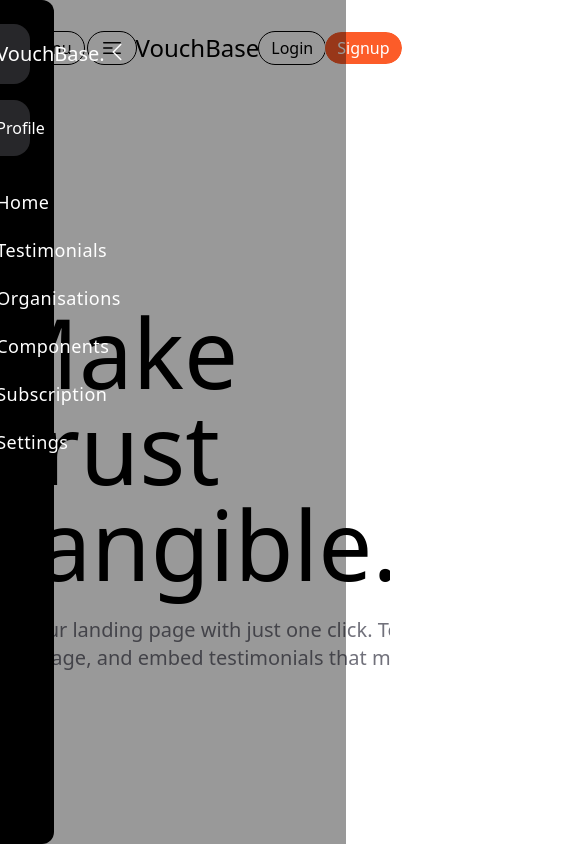
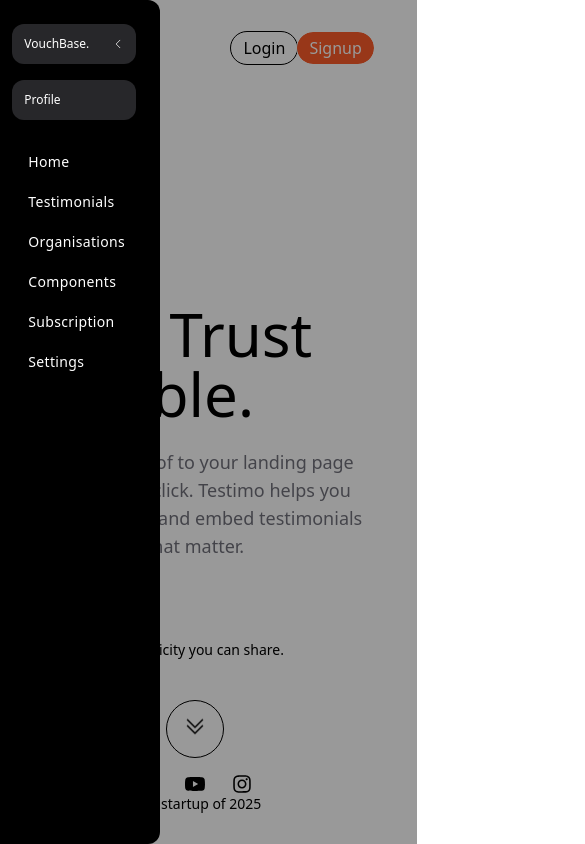
Before and after one commit to rohityadavv7/vouch-base, a Next.js app: page / in a window 390 px wide. Both pictures are taken after a click on the element 111 px from the left and 48 px from the top of the page. Shown: the top 844 px of the page, 585 px wide, since content can reach past the window. Built offline with nearby package versions, Linux system fonts and the light colour scheme.

Commit message:
added responsiveness

```diff
--- a/src/app/Components/BillCards.tsx
+++ b/src/app/Components/BillCards.tsx
@@ -9,12 +9,13 @@ interface billProps{
 
 function BillCards(props:billProps) {
   return (
-    <div className='rounded-xl min-w-xs bg-white/10 outline-1 p-8 flex flex-col space-y-4'>
+    <div className='w-60 sm:w-70 md:min-w-xs bg-white-200 rounded-2xl bg-clip-padding
+    backdrop-filter backdrop-blur-sm bg-opacity-10 outline-amber-50/10 outline-1 p-4 sm:p-6 lg:p-8 flex flex-col space-y-2 md:space-y-4'>
         <div>{props.plan}</div>
 
-        <div className='text-5xl tracking-wider'>{props.subscription}</div>
+        <div className='text-2xl md:text-4xl lg:text-5xl py-2 lg:py-6 border-amber-50/20 font-semibold border-b-1 tracking-wider'>{props.subscription}</div>
 
-        <div className='flex flex-col py-6 space-y-8 text-xs'>
+        <div className='flex flex-col py-2 space-y-3 md:py-6 md:space-y-8 text-xs'>
             {props.planBenefits.map((benefit,idx) => (
                 <div key={idx} className='flex items-center gap-3'>
                     <div><Check/></div>
@@ -23,8 +24,8 @@ function BillCards(props:billProps) {
             ))}
         </div>
 
-        <div className='py-4 '>
-            <button className='px-8 py-2 rounded-2xl bg-black text-white w-full'>
+        <div className='py-1 lg:py-4 '>
+            <button className='px-4 md:px-8 lg:py-2 rounded-2xl bg-amber-50/80 text-black w-full'>
                 Get Started
             </button>
         </div>
--- a/src/app/Components/Hero.tsx
+++ b/src/app/Components/Hero.tsx
@@ -26,36 +26,36 @@ function Hero() {
 
             <div className='h-[70vh] w-screen pb-00 mt-50  sticky top-60 z-100'>
                 <div className='mx-auto flex flex-col items-center justify-center'>
-                    <div className='select-none text-8xl'>
+                    <div className='select-none md:text-[5rem] lg:text-8xl'>
                         Make Trust Tangible.
                     </div>
 
-                    <div className='text-xl mt-6 text-zinc-500 w-180 text-center'>
+                    <div className='text-lg sm:text-lg px-6 md:px-1 mt-6 text-zinc-500 w-full md:w-180 text-center'>
                         Add social proof to your landing page with just one click. Testimo helps you track, manage, and embed testimonials that matter.
                     </div>
                 </div>
 
-                <div className='mt-50 text-lg flex justify-between items-center w-full px-10'>
-                <div className='select-none text-center pb-10'>
+                <div className='mt-20 sm:mt-50 text-lg flex flex-col sm:flex-row justify-between items-center w-full px-10'>
+                    <div className='select-none text-sm sm:text-sm md:text-lg text-center pb-10'>
                         Authenticity you can share.
                     </div>
 
                     <div>
-                    <div className='h-30 flex items-center justify-center w-30 border rounded-full'>
+                        <div className='sm:h-20 md:h-30 sm:w-20 p-4 md:p-0 md:w-30 flex items-center justify-center  border rounded-full'>
                             <div className='animate-bounce'>
                                 <ArrowDown/>
                             </div>
                         </div>
                     </div>
 
-                <div className='select-none pb-10'>
+                    <div className='select-none mt-4 sm:mt-0 pb-10'>
                         <div className='flex gap-2 justify-around'>
                             <X/>
                             <Youtube/>
                             <Instagram/>
                         </div>
 
-                    <div>
+                        <div className='text-sm md:text-lg sm:text-sm'>
                             Best startup of 2025
                         </div>
                     </div>
--- a/src/app/Components/Navbar.tsx
+++ b/src/app/Components/Navbar.tsx
@@ -11,11 +11,11 @@ function Navbar() {
 
     <div className='flex w-11/12 justify-between  mx-auto mt-8 relative'>
 
-            <div className={`${menu ? "flex h-screen w-screen bg-black/40 z-1000 absolute -mt-8 -ml-15 ":"hidden"}`}>
-                <div className='h-screen w-[25%] flex flex-col space-y-4 rounded-r-xl text-white bg-black p-6'>
-                    <div className='flex  p-4 justify-between rounded-2xl
+            <div className={`${menu ? "flex h-screen w-[110vw] bg-black/40 z-1000 absolute -mt-8 sm:-mt-8 md:-mt-8 xl:-mt-8 -ml-7 sm:-ml-13 md:-ml-14 xl:-ml-15":"hidden"}`}>
+                <div className='h-screen w-[40%] sm:w-[30%] md:w-[26%]  lg:w-[25%] flex flex-col space-y-4 rounded-r-xl sm:ml-5 md:ml-3 lg:ml-0 text-white bg-black p-6'>
+                    <div className='flex p-3 items-center sm:p-2 md:p-3 lg:p-4 justify-between rounded-xl sm:rounded-xl md:rounded-2xl
                       bg-zinc-800'>
-                        <div className='text-xl'>
+                        <div className='text-xs sm:text-sm md:text-lg lg:text-xl'>
                             <div>VouchBase.</div>
                         </div>
                         <div onClick={() => setMenu(false)}
@@ -24,12 +24,12 @@ function Navbar() {
                         </div>
                     </div>
 
-                    <div className='bg-zinc-800 p-4 rounded-2xl'>
+                    <div className='bg-zinc-800 text-xs p-3 rounded-xl sm:p-2 md:p-3 lg:p-4 sm:text-sm md:text-lg lg:text-xl sm:rounded-xl md:rounded-2xl'>
                         Profile
                     </div>
 
                     {/* MENUBAR-OPTION */}
-                    <div className='p-4 flex flex-col text-lg tracking-wide space-y-5'>
+                    <div className='p-4 flex flex-col text-sm sm:text-md md:text-lg tracking-wide space-y-5'>
 
                         <div className='rounded-2xl'>
                             Home
@@ -64,7 +64,7 @@ function Navbar() {
                 className='outline-1 rounded-full px-3 py-1 cursor-pointer'><Menu/></div>
             </div>
 
-            <div className=' text-2xl'>
+            <div className='hidden sm:flex text-2xl'>
                 VouchBase
             </div>
 
--- a/src/app/Components/Pricing.tsx
+++ b/src/app/Components/Pricing.tsx
@@ -3,12 +3,12 @@ import BillCards from './BillCards'
 
 function Pricing() {
   return (
-    <div className='h-screen p-6 absolute w-screen bg-black text-white'>
-        <div className='text-[14rem] w-full flex items-center justify-center mx-auto'>
+    <div className='h-fit lg:h-screen flex flex-col items-center p-6 absolute w-screen bg-black text-white'>
+        <div className='text-[7rem] sm:text-9xl md:text-[11rem] lg:text-[14rem] w-full flex items-center justify-center mx-auto'>
             Pricing
         </div>
 
-        <div className='flex gap-4  items-center justify-center'>
+        <div className=' flex flex-col space-y-6 md:space-y-0 lg:flex-row gap-8 -mt-17 md:-mt-17 lg:-mt-23 items-center justify-center'>
           <BillCards
             plan={"Free"}
             subscription={"Free"}
@@ -18,14 +18,14 @@ function Pricing() {
 
           <BillCards
             plan={"Free"}
-            subscription={"Free"}
+            subscription={"$9/m"}
 
             planBenefits={["3 customisable templates","upto 2 analysis metrics","customer support"]}
           />
 
           <BillCards
             plan={"Free"}
-            subscription={"Free"}
+            subscription={"$19/m"}
 
             planBenefits={["3 customisable templates","upto 2 analysis metrics","customer support"]}
           />
--- a/src/app/Icons/MenuClose.tsx
+++ b/src/app/Icons/MenuClose.tsx
@@ -3,7 +3,7 @@ import React from 'react'
 function MenuClose() {
   return (
     <div>
-        <svg xmlns="http://www.w3.org/2000/svg" fill="none" viewBox="0 0 24 24" strokeWidth="1.5" stroke="currentColor" className="size-6">
+        <svg xmlns="http://www.w3.org/2000/svg" fill="none" viewBox="0 0 24 24" strokeWidth="1.5" stroke="currentColor" className="size-3 sm:size-4 md:size-6">
         <path strokeLinecap="round" strokeLinejoin="round" d="M15.75 19.5 8.25 12l7.5-7.5" />
         </svg>
     </div>
--- a/src/app/layout.tsx
+++ b/src/app/layout.tsx
@@ -26,7 +26,7 @@ export default function RootLayout({
   return (
     <html lang="en">
       <body
-        className={`${geistSans.variable} ${geistMono.variable} antialiased`}
+        className={`${geistSans.variable} ${geistMono.variable} overflow-x-hidden antialiased`}
       >
         <Navbar/>
         {children}
```
Lines whose indentation alone changed are shown as unchanged.
